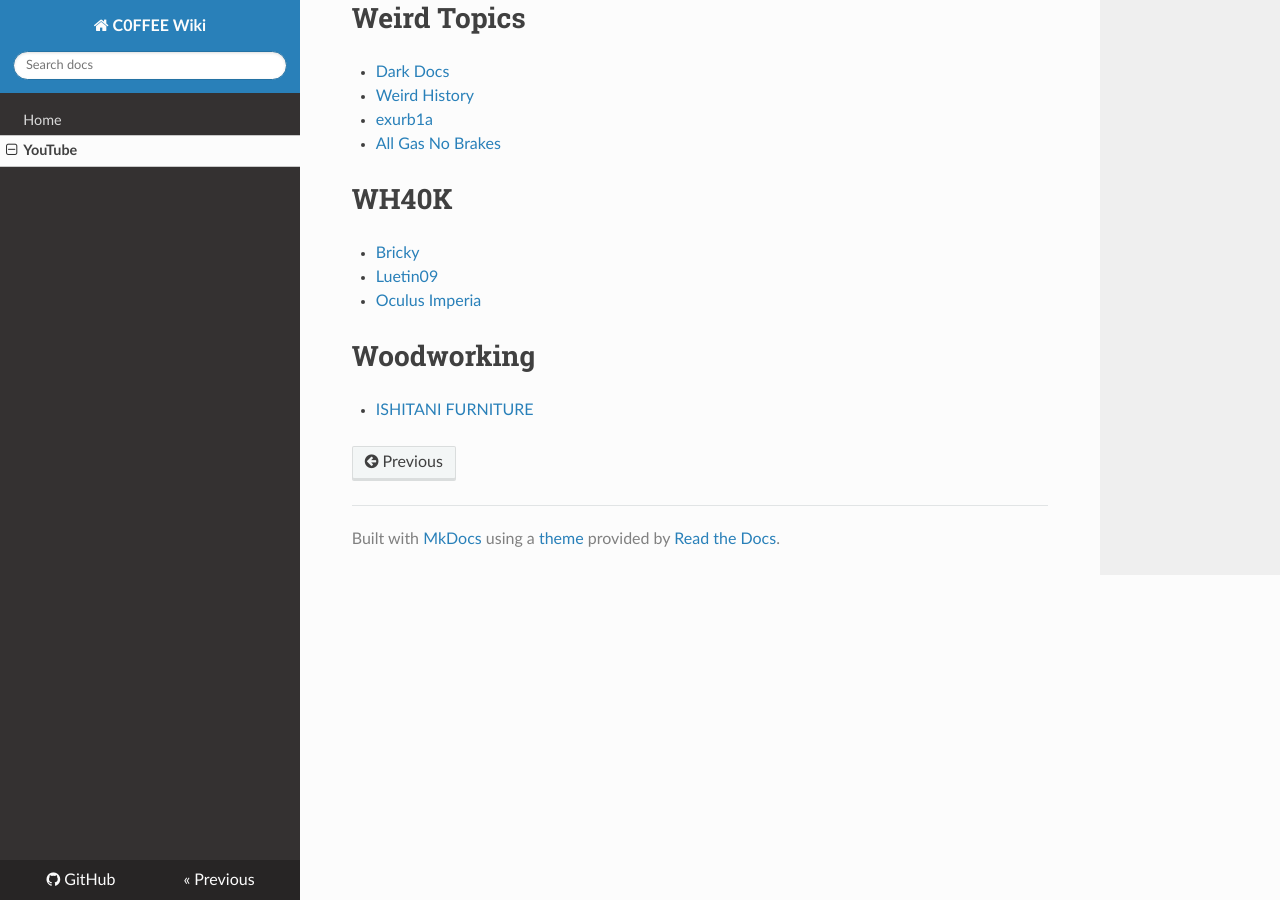
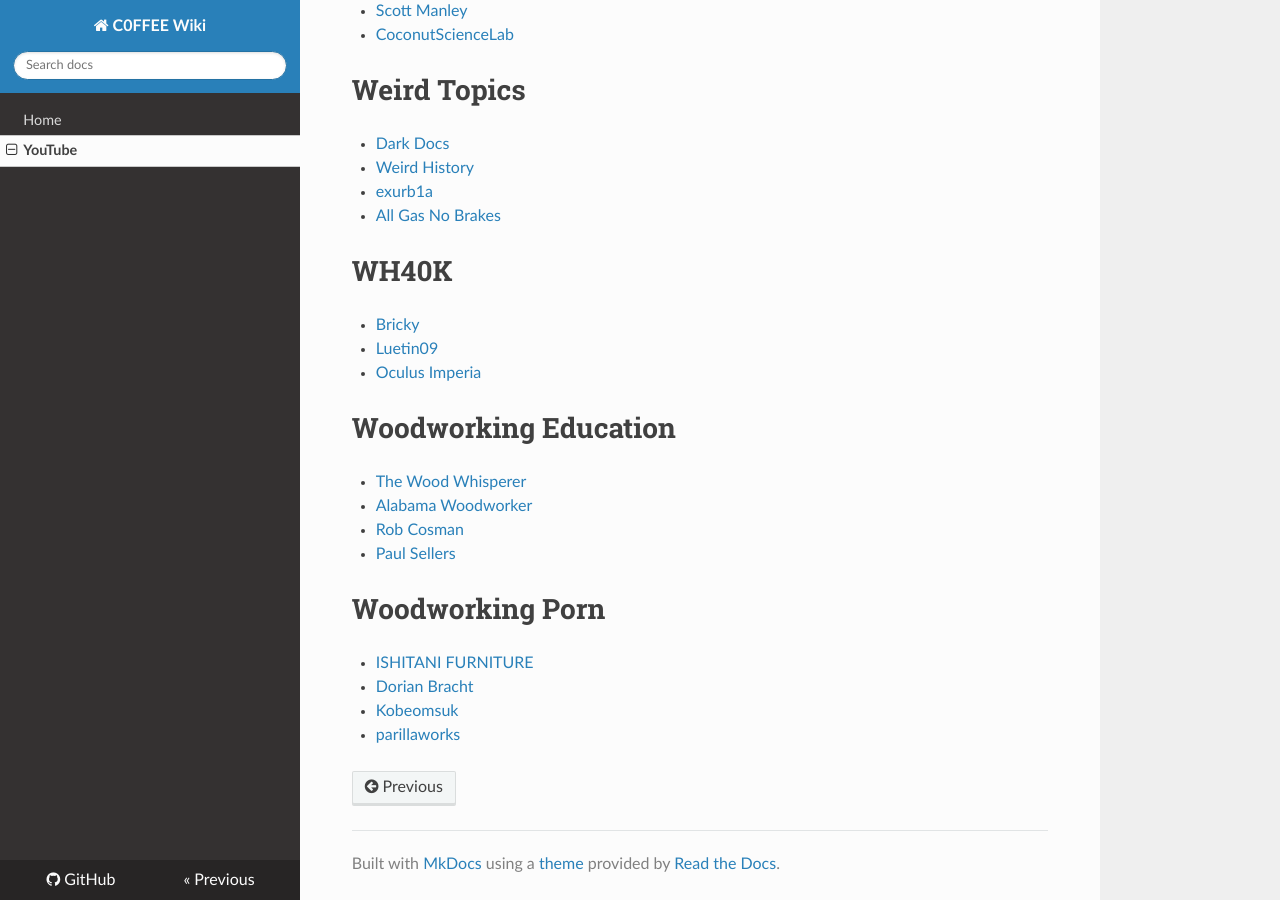
Before and after one commit to vetsin/chalkboard, an MkDocs documentation site: the page built from docs/youtube.md, in a window 1280 px wide and 900 px high, scrolled down 1757 px. Built offline with MkDocs 1.6.1, drawn with Linux system fonts in a browser that asks for light colours; nearby versions of some CDN libraries; some of the changed text lies outside the part shown.

Commit message:
Update youtube.md

```diff
--- a/docs/youtube.md
+++ b/docs/youtube.md
@@ -58,5 +61,14 @@
 * [Luetin09](https://www.youtube.com/user/Luetin09)
 * [Oculus Imperia](https://www.youtube.com/c/OculusImperia)
 
-# Woodworking
+# Woodworking Education
+* [The Wood Whisperer](https://www.youtube.com/channel/UCKp44bWWZIiOPShPN_ytShw)
+* [Alabama Woodworker](https://www.youtube.com/channel/UCZLbHFXOUTGEKuzXDwGVrZA)
+* [Rob Cosman](p8oXLR84eiryfhNXK-nTA)
+* [Paul Sellers](https://www.youtube.com/channel/UCc3EpWncNq5QL0QhwUNQb7w)
+
+# Woodworking Porn
 * [ISHITANI FURNITURE](https://www.youtube.com/channel/UC7FkqjV8SU5I8FCHXQSQe9Q)
+* [Dorian Bracht](https://www.youtube.com/channel/UCRGV5YMWtS0RR-SfJ2XU-8A)
+* [Kobeomsuk](https://www.youtube.com/channel/UCVOpX2P5wygh7sB1KXgh_5g)
+* [parillaworks](https://www.youtube.com/channel/UCotJdR9rXL-jhkSe-nfVH8g)
```
Also changed, not shown: other parts of docs/youtube.md (+3 -0 lines).
